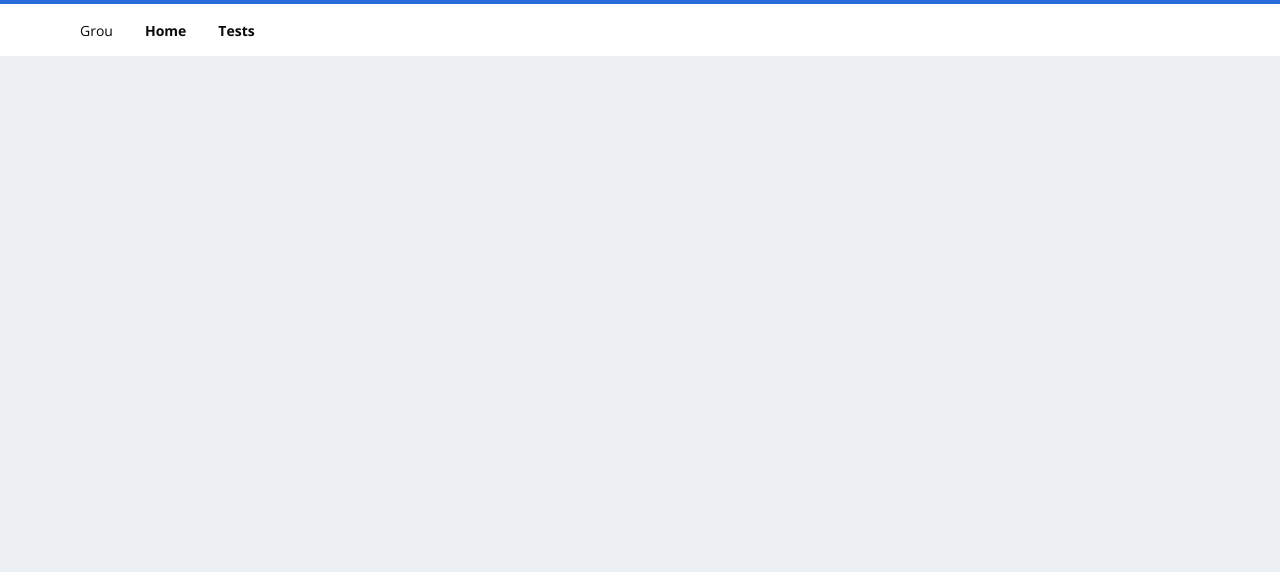
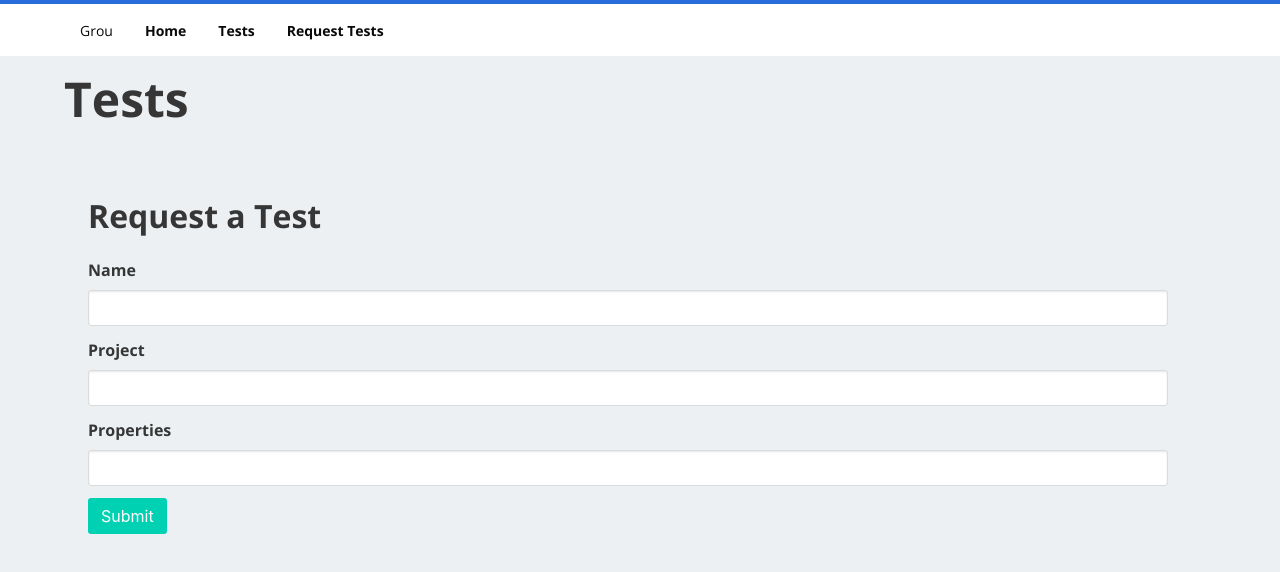
Before and after one commit to globocom/grou-ui, a React (Create React App) app: page /request-tests in a window 1280 px wide. Shown: the top 572 px of the page. Built offline with nearby package versions, Linux system fonts and the light colour scheme; no server answers.

Commit message:
Separates form from list of tests

```diff
--- a/src/components/Main.js
+++ b/src/components/Main.js
@@ -2,6 +2,7 @@ import React, { Component } from 'react';
 import { Switch, Route } from 'react-router-dom';
 import Home from './Home';
 import Tests from './Tests';
+import RequestTests from './RequestTests';
 
 
 export default class Main extends Component {
@@ -12,6 +13,7 @@ export default class Main extends Component {
             <Switch>
               <Route exact path='/' component={Home}/>
               <Route path='/tests' component={Tests}/>
+              <Route path='/request-tests' component={RequestTests}/>
               </Switch>
           </div>
 
--- a/src/components/Nav.js
+++ b/src/components/Nav.js
@@ -25,6 +25,9 @@ export default class Nav extends Component {
                   <a className="navbar-item" href="/tests">
                     Tests
                   </a>
+                  <a className="navbar-item" href="/request-tests">
+                    Request Tests
+                  </a>
                 </div>
 
               </div>
--- /dev/null
+++ b/src/components/RequestTests.js
@@ -0,0 +1,75 @@
+import React, { Component } from 'react';
+import { Link } from 'react-router-dom';
+import $ from 'jquery';
+import CustomInput from './CustomInput.js';
+
+export default class RequestTests extends Component {
+
+  constructor(){
+     super();
+     this.state = {tests:[]};
+     this.enviaForm = this.enviaForm.bind(this);
+     this.setName = this.setName.bind(this);
+     this.setProject = this.setProject.bind(this);
+     this.setProperties = this.setProperties.bind(this);
+   }
+
+
+   componentDidMount(){
+     fetch(`http://localhost:8080/tests/`)
+       .then(response => response.json())
+       .then(tests => {
+         this.setState({tests:tests._embedded.tests});
+         console.log("state", this.state);
+       });
+   }
+
+    enviaForm(event){
+     event.preventDefault();
+     $.ajax({
+      url:'http://localhost:8080/tests/',
+      contentType:'application/json',
+      dataType:'json',
+      type:'post',
+      data: JSON.stringify({name:this.state.name, project:this.state.project, name:this.state.properties}),
+      error: function(resposta){
+      console.log("erro");
+     }
+      });
+    }
+
+    setName(event){
+      this.setState({name:event.target.value});
+    }
+
+    setProject(event){
+      this.setState({project:event.target.value});
+    }
+
+    setProperties(event){
+      this.setState({properties:event.target.value});
+    }
+
+    render(){
+        return (
+          <div>
+            <h1 className="title is-1">Tests</h1>
+
+
+
+            <section className="section">
+
+              <p className="title">Request a Test</p>
+              <form onSubmit={this.enviaForm} method="post">
+                <CustomInput id="name" type="text" name="name" value={this.state.name} onChange={this.setName} label="Name"/>
+                <CustomInput id="project" type="text" name="project" value={this.state.project} onChange={this.setProject} label="Project"/>
+                <CustomInput id="properties" type="text" name="properties" value={this.state.properties} onChange={this.setProperties} label="Properties"/>
+                <button type="submit" className="button is-primary">Submit</button>
+              </form>
+            </section>
+
+            </div>
+
+        );
+      }
+}
--- a/src/components/Tests.js
+++ b/src/components/Tests.js
@@ -1,17 +1,12 @@
 import React, { Component } from 'react';
 import { Link } from 'react-router-dom';
 import $ from 'jquery';
-import CustomInput from './CustomInput.js';
 
 export default class Tests extends Component {
 
   constructor(){
      super();
      this.state = {tests:[]};
-     this.enviaForm = this.enviaForm.bind(this);
-     this.setName = this.setName.bind(this);
-     this.setProject = this.setProject.bind(this);
-     this.setProperties = this.setProperties.bind(this);
    }
 
 
@@ -24,50 +19,10 @@ export default class Tests extends Component {
        });
    }
 
-    enviaForm(event){
-     event.preventDefault();
-     $.ajax({
-      url:'http://localhost:8080/tests/',
-      contentType:'application/json',
-      dataType:'json',
-      type:'post',
-      data: JSON.stringify({name:this.state.name, project:this.state.project, name:this.state.properties}),
-      error: function(resposta){
-      console.log("erro");
-     }
-      });
-    }
-
-    setName(event){
-      this.setState({name:event.target.value});
-    }
-
-    setProject(event){
-      this.setState({project:event.target.value});
-    }
-
-    setProperties(event){
-      this.setState({properties:event.target.value});
-    }
-
     render(){
         return (
           <div>
             <h1 className="title is-1">Tests</h1>
-
-
-
-            <section className="section">
-
-              <p className="title">Request a Test</p>
-              <form onSubmit={this.enviaForm} method="post">
-                <CustomInput id="name" type="text" name="name" value={this.state.name} onChange={this.setName} label="Name"/>
-                <CustomInput id="project" type="text" name="project" value={this.state.project} onChange={this.setProject} label="Project"/>
-                <CustomInput id="properties" type="text" name="properties" value={this.state.properties} onChange={this.setProperties} label="Properties"/>
-                <button type="submit" className="button is-primary">Submit</button>
-              </form>
-            </section>
-
 
             <section className="section">
             <h2 className="title is-2">All Tests</h2>
```
